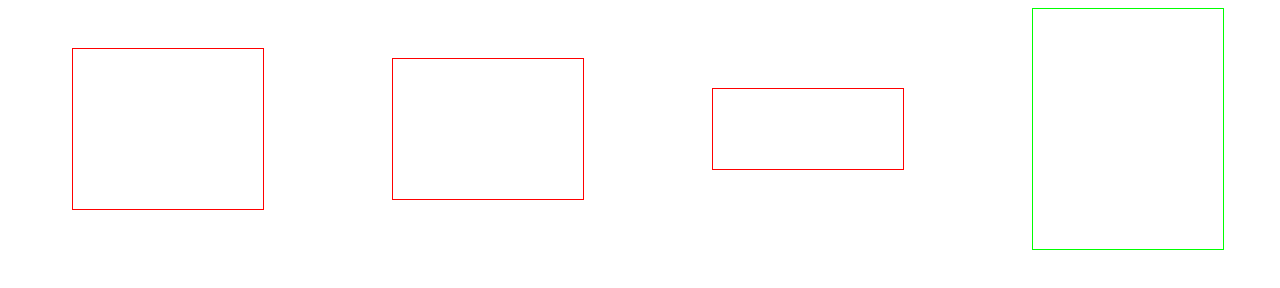
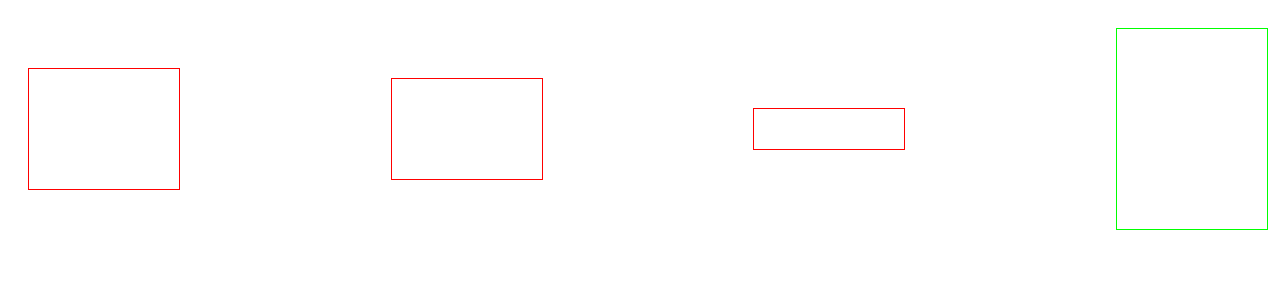
Before and after one commit to wszgxa/ife-project, a website: page task-01-10/index.html in a window 1280 px wide. Drawn offline with Linux system fonts and the light colour scheme.

Commit message:
11任务一半

```diff
--- a/task-01-10/src/index.less
+++ b/task-01-10/src/index.less
@@ -6,11 +6,12 @@ html,body {
 }
 .container {
     width: 100%;
-    justify-content: space-around;
+    padding: 20px;
+    box-sizing: border-box;
+    justify-content: space-between;
     align-items: center;
     flex-wrap: wrap;
     .item {
-        padding: 20px;
         width: 150px;
         border: 1px solid #f00;
     }
```
Also changed, not shown: task-01-10/index.html (+0 -1 lines), task-01-11/index.html (added, +15 -0 lines), task-01-10/dist/index.css, task-01-11/assets/img/article.png (added), task-01-11/assets/img/bear.png (added), task-01-11/assets/img/col-1.png (added), task-01-11/assets/img/col-2.png (added), task-01-11/assets/img/col-3.png (added), task-01-11/assets/img/mod.png (added).
